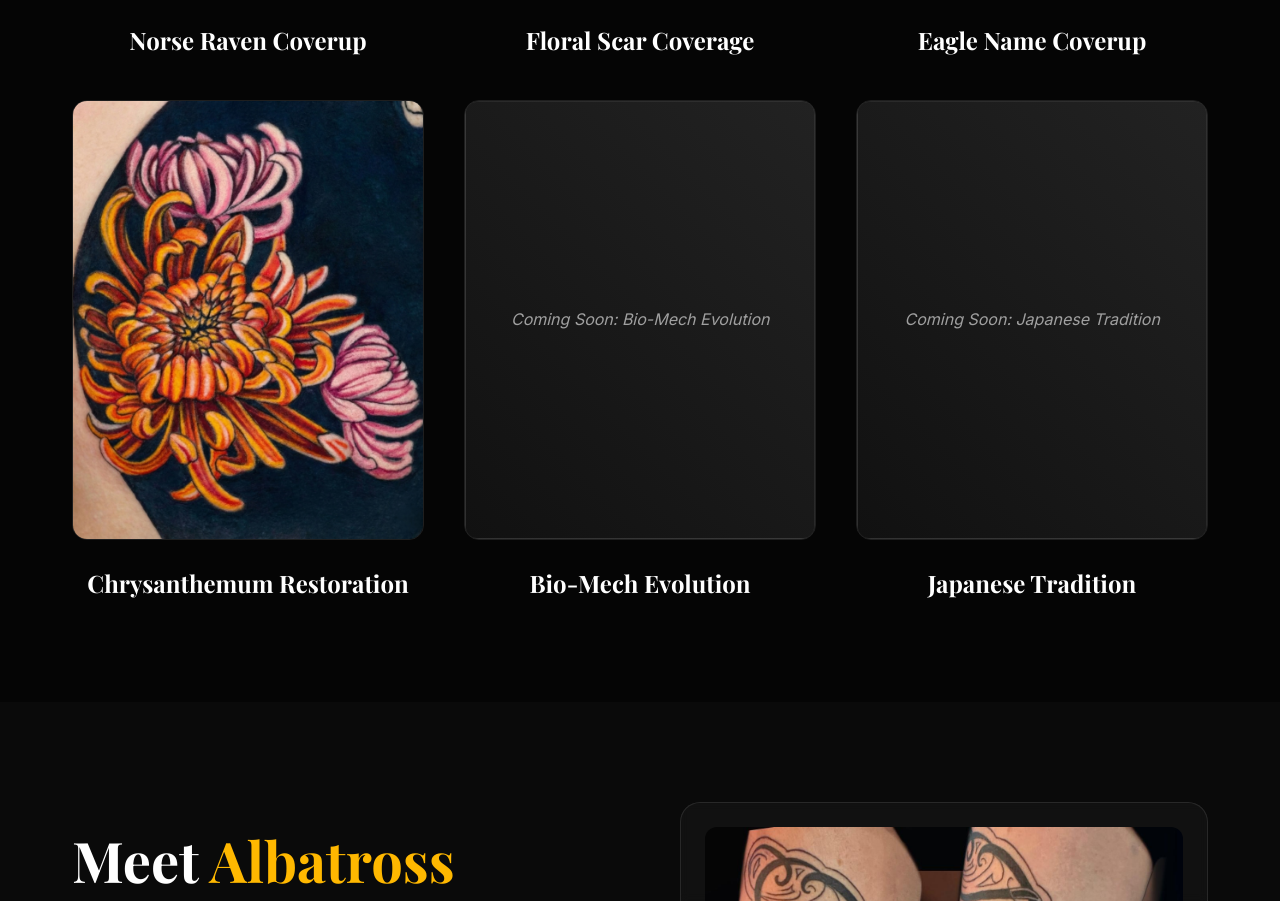
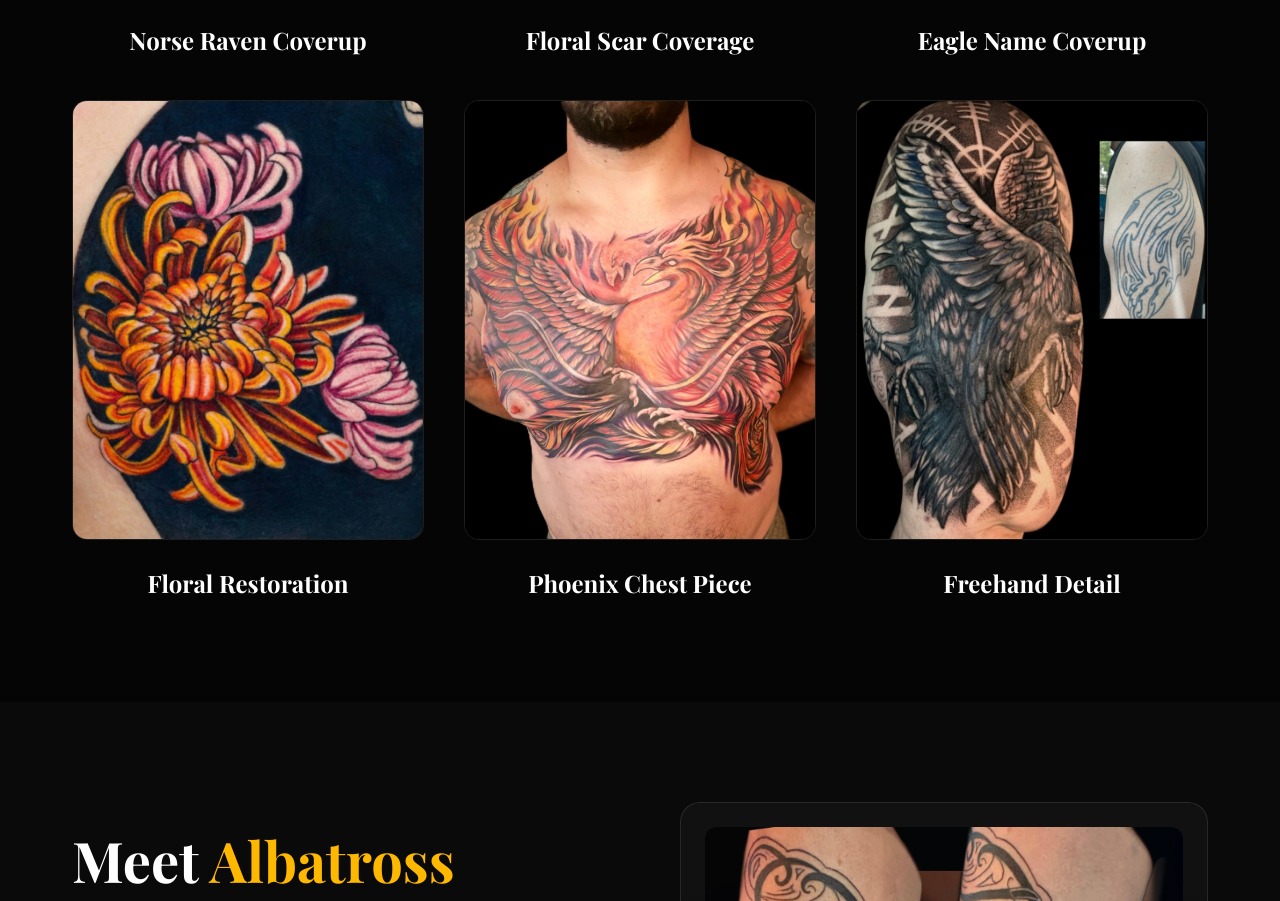
Before and after one commit to tahaemahaki-pixel/jungleinklp, a plain HTML site: page index.html in a window 1280 px wide. Shown: the part 1554-2455 px from the top of the page. Drawn offline with nearby package versions, Linux system fonts and the light colour scheme; a web font is replaced by a local one.

Commit message:
Fill all 6 gallery slots with tattoo images

```diff
--- a/index.html
+++ b/index.html
@@ -81,23 +81,21 @@
                 <div class="gallery-grid" style="margin-top: 2.5rem;">
                     <div class="gallery-item reveal">
                         <div class="image-comparison">
-                            <img src="assets/tattoo-chrysanthemum.jpg" alt="Chrysanthemum Restoration">
+                            <img src="assets/tattoo-chrysanthemum.jpg" alt="Chrysanthemum restoration">
                         </div>
-                        <h3>Chrysanthemum Restoration</h3>
+                        <h3>Floral Restoration</h3>
                     </div>
                     <div class="gallery-item reveal">
                         <div class="image-comparison">
-                            <div class="placeholder-img" style="height: 100%; border-style: solid;">Coming Soon:
-                                Bio-Mech Evolution</div>
+                            <img src="assets/tattoo-phoenix.jpg" alt="Masterpiece Phoenix Chest Piece">
                         </div>
-                        <h3>Bio-Mech Evolution</h3>
+                        <h3>Phoenix Chest Piece</h3>
                     </div>
                     <div class="gallery-item reveal">
                         <div class="image-comparison">
-                            <div class="placeholder-img" style="height: 100%; border-style: solid;">Coming Soon:
-                                Japanese Tradition</div>
+                            <img src="assets/tattoo-raven.jpg" alt="Raven Coverup Detail">
                         </div>
-                        <h3>Japanese Tradition</h3>
+                        <h3>Freehand Detail</h3>
                     </div>
                 </div>
             </div>
```
